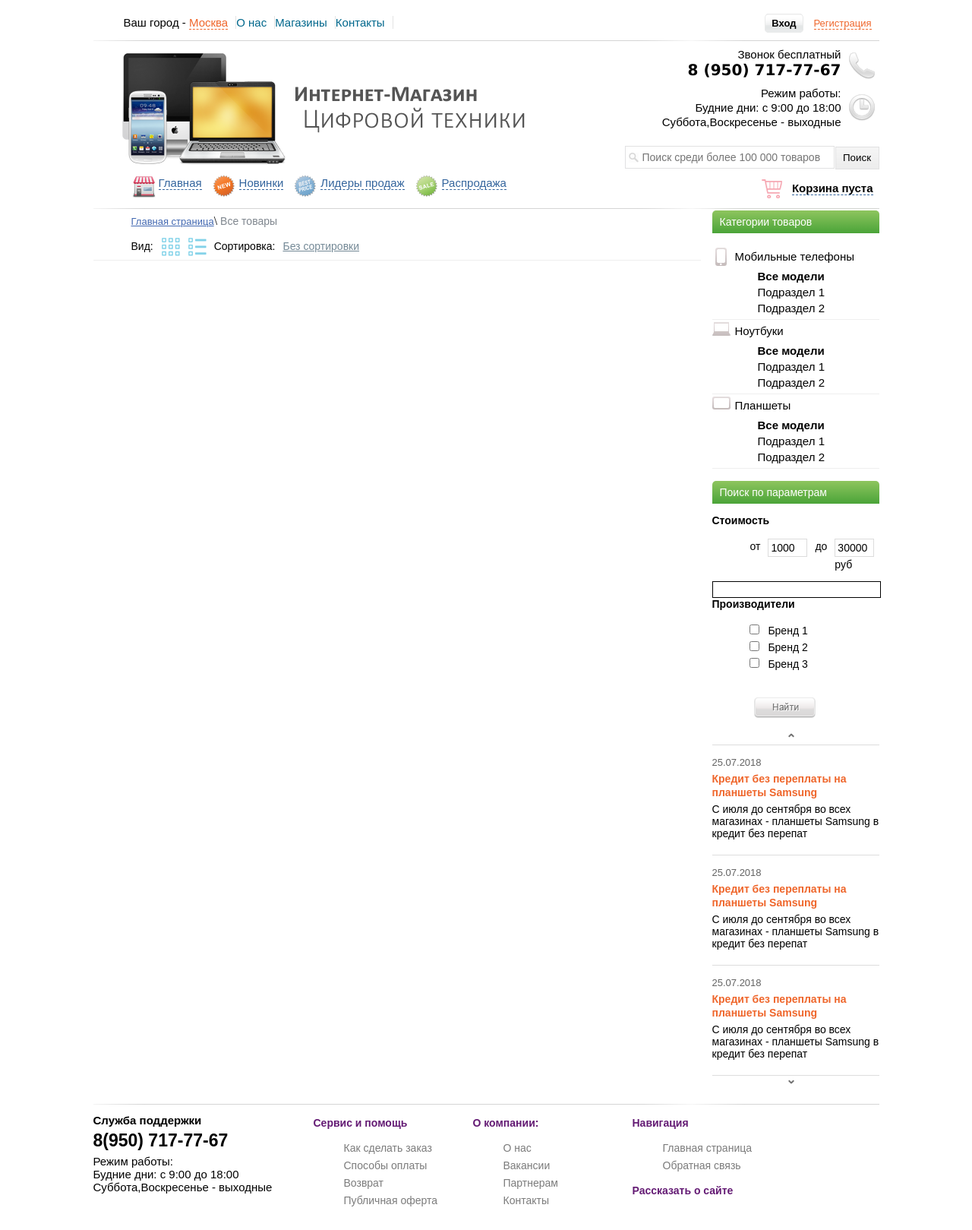
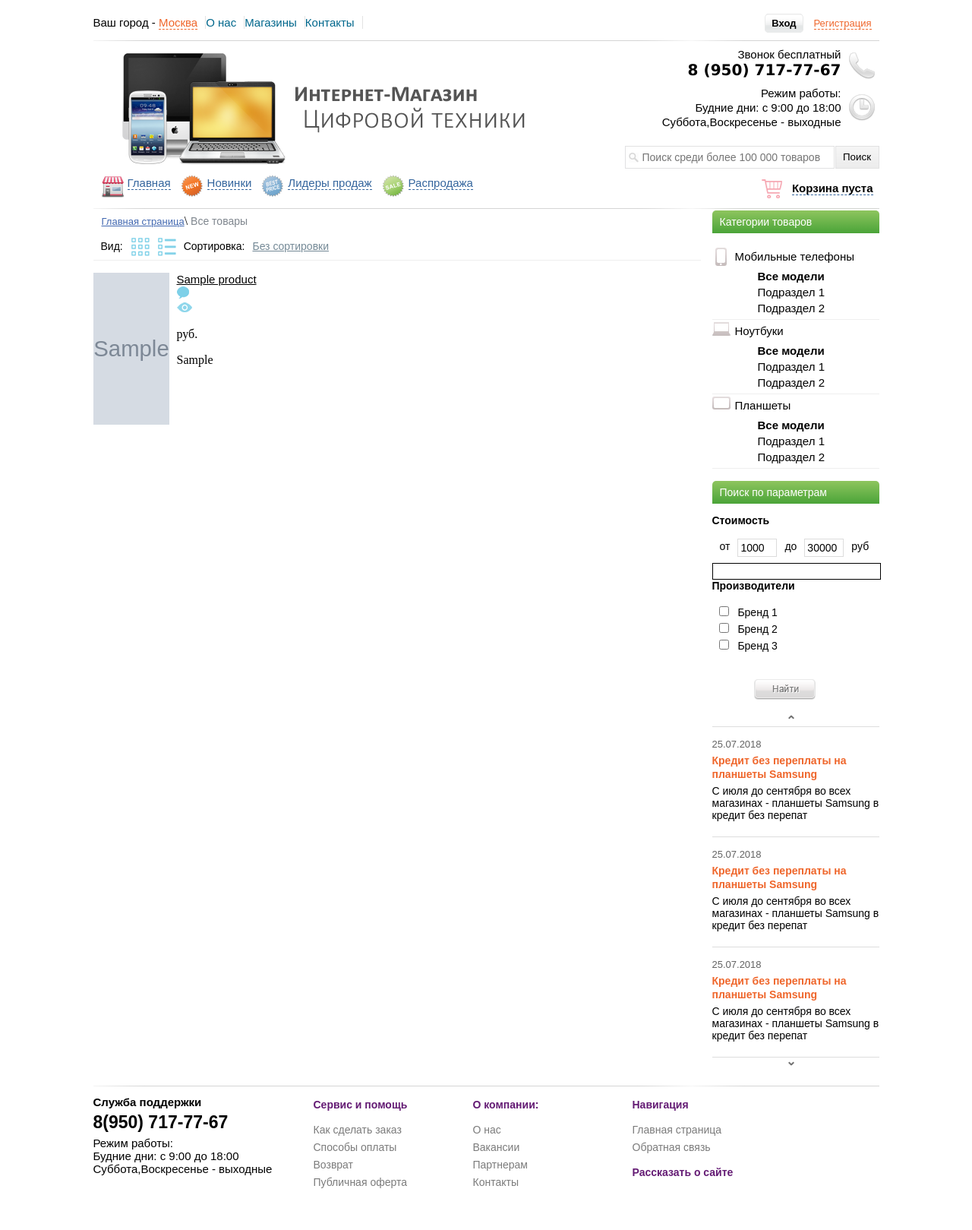
Before and after one commit to Anna-Eliseeva/internet_shop-php, a PHP site: page / in a window 1280 px wide. Shown: the whole page at 76% size. After the commit the page ends 1564 px from the top, so only its background shows below. Run offline with PHP 8.4, Linux system fonts and the light colour scheme; tables that the repository leaves empty or names only in its code hold one stand-in row (values such as "Sample post"); grey boxes marked "Sample" are stand-in pictures; some libraries are stand-ins or nearby versions.

Commit message:
Вывод товаров из БД на страницу.

```diff
--- /dev/null
+++ b/css/helper.css
@@ -0,0 +1,11 @@
+.padding-left-11 {
+    padding-left: 11px;
+}
+
+.padding-left-40 {
+    padding-left: 40px;
+}
+
+.cursor-pointer {
+    cursor: pointer;
+}
--- a/css/reset.css
+++ b/css/reset.css
@@ -0,0 +1,3 @@
+ul {
+    padding-left: 0;
+}
--- a/css/style.css
+++ b/css/style.css
@@ -5,7 +5,7 @@
 #block-body {
     width: 1035px;
     height: auto;
-   /* border: 1px solid black; */
+    /* border: 1px solid black; */
     margin: 0 auto;
 }
 
@@ -76,7 +76,7 @@
 
 }
 
-#reg-auth-title a.top-auth{
+#reg-auth-title a.top-auth {
     color: black;
     font: bold 13px sans-serif;
     text-decoration: none;
@@ -89,12 +89,12 @@
     border-radius: 5px;
 }
 
-#reg-auth-title a.top-auth:hover{
+#reg-auth-title a.top-auth:hover {
     background: url("/img/auth-butt-bg-move.png");
     cursor: pointer;
 }
 
-#reg-auth-title a{
+#reg-auth-title a {
     color: #EF662B;
     font: 13px sans-serif;
     text-decoration: none;
@@ -102,7 +102,7 @@
     border-bottom: 1px dashed #EF662B;
 }
 
-#reg-auth-title a:hover{
+#reg-auth-title a:hover {
     border-bottom: none;
 }
 
@@ -148,14 +148,14 @@
 }
 
 #block-search {
-   /* border: 1px solid black;*/
+    /* border: 1px solid black;*/
     width: 345px;
     height: auto;
     margin-left: 700px;
     margin-top: 23px;
 }
 
-#block-search span{
+#block-search span {
     width: 13px;
     height: 13px;
     background: url("/img/icon-search.png");
@@ -173,6 +173,8 @@
 }
 
 #button-search {
+    position: relative;
+    bottom: 1px;
     width: 58px;
     height: 30px;
     border: 1px solid #E1E1E2;
@@ -192,12 +194,12 @@
     margin-top: 10px;
 }
 
-#top-menu li{
+#top-menu li {
     float: left;
-    margin-left: 10px;
+    margin-left: 9px;
 }
 
-#top-menu a{
+#top-menu a {
     font: 15px sans-serif;
     color: #34659D;
     margin-left: 4px;
@@ -206,12 +208,12 @@
     border-bottom: 1px dashed #34659D;
 }
 
-#top-menu a:hover{
+#top-menu a:hover {
     color: #EF662B;
     border-bottom: 1px dashed #EF662B;
 }
 
-#top-menu img{
+#top-menu img {
     float: left;
     margin-top: -3px;
 }
@@ -223,7 +225,7 @@
     margin-right: 3px;
 }
 
-#block-basket a{
+#block-basket a {
     font: bold 15px sans-serif;
     text-decoration: none;
     margin-left: 40px;
@@ -231,11 +233,11 @@
     color: black;
 }
 
-#block-basket a:hover{
+#block-basket a:hover {
     border-bottom: none;
 }
 
-#block-basket img{
+#block-basket img {
     position: absolute;
     margin-top: -3px;
 }
@@ -260,17 +262,17 @@
     padding-left: 10px;
     padding-top: 7px;
     padding-bottom: 7px;
-    color:white;
+    color: white;
     background: url("/img/grd-title.png");
     border-radius: 5px 5px 0 0;
 }
 
-#block-category >ul > li{
+#block-category > ul > li {
     margin-left: -40px;
     border-bottom: 1px solid #EFEFEF;
 }
 
-#block-category >ul > li > a{
+#block-category > ul > li > a {
     font: 15px sans-serif;
     padding-top: 6px;
     padding-bottom: 6px;
@@ -279,7 +281,7 @@
     cursor: pointer;
 }
 
-#block-category >ul > li > a:hover{
+#block-category > ul > li > a:hover {
     background-color: #EEEEEE;
 }
 
@@ -307,17 +309,17 @@
     margin-bottom: 5px;
 }
 
-.category-section li{
+.category-section li {
     margin-top: 3px;
 }
 
-.category-section a{
+.category-section a {
     font: 15px sans-serif;
     text-decoration: none;
     color: black;
 }
 
-.category-section a:hover{
+.category-section a:hover {
     text-decoration: underline;
 }
 
@@ -362,14 +364,14 @@
     clear: both;
 }
 
-.checkboxbrand li {
+.checkbox-brand li {
     font: 14px sans-serif;
     margin-left: 5px;
     margin-top: 3px;
 
 }
 
-.checkboxbrand input{
+.checkbox-brand input {
     margin-right: 8px;
 }
 
@@ -383,11 +385,11 @@
     margin-left: 55px;
 }
 
-#button-param-search:hover{
+#button-param-search:hover {
     background: url("/img/button-search-hover.png");
 }
 
-#button-param-search:active{
+#button-param-search:active {
     background: url("/img/button-search-active.png");
 }
 
@@ -398,34 +400,34 @@
     margin-bottom: 15px;
 }
 
-#newsticker {
+#new-sticker {
     width: 220px;
     border-top: 1px solid #DDDDDD;
 }
 
-#newsticker p{
+#new-sticker p {
     font: 14px sans-serif;
     margin-top: 5px;
     margin-bottom: 5px;
 }
 
-#newsticker li{
+#new-sticker li {
     border-bottom: 1px solid #DDDDDD;
     padding-top: 15px;
     padding-bottom: 15px;
 }
 
-#newsticker a{
+#new-sticker a {
     color: #EF662B;
     font: bold 14px sans-serif;
     text-decoration: none;
 }
 
-#newsticker a:hover{
+#new-sticker a:hover {
     text-decoration: underline;
 }
 
-#newsticker span{
+#new-sticker span {
     font: 13px sans-serif;
     padding-bottom: 5px;
     color: #636363;
@@ -455,17 +457,17 @@
     margin-top: 10px;
 }
 
-#footer-phone h4{
+#footer-phone h4 {
     font: bold 15px sans-serif;
     margin: 0;
 }
 
-#footer-phone h3{
+#footer-phone h3 {
     font: bold 23px sans-serif;
     margin: 5px 0;
 }
 
-#footer-phone p{
+#footer-phone p {
     font: 15px sans-serif;
     margin: 5px 0;
 }
@@ -476,23 +478,23 @@
     margin-left: 10px;
 }
 
-.footer-list li{
+.footer-list li {
     margin-top: 5px;
 }
 
-.footer-list p{
+.footer-list p {
     font: bold 14px sans-serif;
     margin-bottom: 10px;
     color: #641B74;
 }
 
-.footer-list a{
+.footer-list a {
     font: 14px sans-serif;
     text-decoration: none;
     color: #7B7B7B;
 }
 
-.footer-list a:hover{
+.footer-list a:hover {
     text-decoration: underline;
 }
 
@@ -506,16 +508,16 @@
     margin-top: 5px;
 }
 
-#nav-breadcrumbs a{
-   font: 13px sans-serif;
+#nav-breadcrumbs a {
+    font: 13px sans-serif;
     color: #4268B1;
 }
 
-#nav-breadcrumbs a:hover{
+#nav-breadcrumbs a:hover {
     color: #E20000;
 }
 
-#nav-breadcrumbs span{
+#nav-breadcrumbs span {
     color: #7F868E;
     font: 14px sans-serif;
 }
@@ -529,10 +531,6 @@
     float: left;
     margin-left: 10px;
     font: 14px sans-serif;
-}
-
-#nav-breadcrumbs a{
-    margin-left: 50px;
 }
 
 #option-list img {
@@ -561,12 +559,46 @@
     margin-left: -10px;
 }
 
-#sorting-list a{
+#sorting-list a {
     font: 15px sans-serif;
     text-decoration: none;
     color: black;
 }
 
-#sorting-list a:hover{
+#sorting-list a:hover {
     text-decoration: underline;
 }
+
+.style-title-grid {
+    margin-top: 0;
+    margin-bottom: 0;
+}
+
+.style-title-grid a {
+    color: black;
+}
+
+.block-product {
+    /*border: 1px solid black;*/
+    width: 380px;
+    float: left;
+    height: 230px;
+}
+
+.block-images-grid {
+    float: left;
+    width: auto;
+    height: 230px;
+    margin-right: 10px;
+}
+
+.block-images-grid img {
+    height: 200px;
+    width: 100px;
+}
+
+.product-title-link {
+    font: 15px sans-serif;
+    color: #0A83AB;
+    text-decoration: underline;
+}
--- a/include/block-category.php
+++ b/include/block-category.php
@@ -1,34 +1,40 @@
 <div id="block-category">
 <p class="header-title">Категории товаров</p>
     <!-- Разделы категорий-->
-    <ul>
+    <ul class="padding-left-40">
         <li>
             <a><img src="/img/mobile-icon.gif" alt="Мобильный телефон" id="mobile-img">Мобильные телефоны</a>
-            <ul class="category-section">
+            <ul class="category-section padding-left-40">
                 <li>
                     <a href=""><strong>Все модели</strong></a>
+                    <ul>
                         <li><a href="">Подраздел 1</a></li>
                         <li><a href="">Подраздел 2</a></li>
+                    </ul>
                 </li>
             </ul>
         </li>
         <li>
             <a><img src="/img/book-icon.gif" alt="Ноутбук" id="book-img">Ноутбуки</a>
-            <ul class="category-section">
+            <ul class="category-section padding-left-40">
                 <li>
                     <a href=""><strong>Все модели</strong></a>
+                    <ul>
                         <li><a href="">Подраздел 1</a></li>
                         <li><a href="">Подраздел 2</a></li>
+                    </ul>
                 </li>
             </ul>
         </li>
         <li>
             <a><img src="/img/table-icon.gif" alt="Планшет" id="table-img">Планшеты</a>
-            <ul class="category-section">
+            <ul class="category-section padding-left-40">
                 <li>
                     <a href=""><strong>Все модели</strong></a>
+                    <ul>
                         <li><a href="">Подраздел 1</a></li>
                         <li><a href="">Подраздел 2</a></li>
+                    </ul>
                 </li>
             </ul>
         </li>
--- a/include/block-footer.php
+++ b/include/block-footer.php
@@ -1,7 +1,6 @@
 <div id="block-footer">
-    <div id="bottom-line">
+    <div id="bottom-line"></div>
 
-    </div>
     <div id="footer-phone">
         <h4>Служба поддержки</h4>
         <h3>8(950) 717-77-67</h3>
@@ -11,6 +10,7 @@
             Суббота,Воскресенье - выходные
         </p>
     </div>
+
     <div class="footer-list">
         <p>Сервис и помощь</p>
         <ul>
@@ -20,6 +20,7 @@
             <li><a href="">Публичная оферта</a> </li>
         </ul>
     </div>
+
     <div class="footer-list">
         <p>О компании:</p>
         <ul>
@@ -29,6 +30,7 @@
             <li><a href="">Контакты</a> </li>
         </ul>
     </div>
+
     <div class="footer-list">
         <p>Навигация</p>
         <ul>
@@ -45,7 +47,10 @@
                     var h=d[g]('body')[0];
                     h.appendChild(s);
                 }})();</script>
-        <div class="pluso" data-background="#ebebeb" data-options="big,square,line,horizontal,counter,theme=04"
-             data-services="vkontakte,odnoklassniki,facebook,twitter,google,moimir,email,print"></div>
+        <div class="pluso"
+             data-background="#ebebeb"
+             data-options="big,square,line,horizontal,counter,theme=04"
+             data-services="vkontakte,odnoklassniki,facebook,twitter,google,moimir,email,print"
+        ></div>
     </div>
 </div>
--- a/include/block-header.php
+++ b/include/block-header.php
@@ -4,22 +4,25 @@
     <div id="header-top-block">
         <!-- Список с навигацией -->
         <ul id="header-top-menu">
-            <li>Ваш город - <span>Москва</span></li>
+            <li>Ваш город - <span class="cursor-pointer">Москва</span></li>
             <li><a href="o-nas.php"> О нас </a></li>
             <li><a href="shop.php"> Магазины </a></li>
             <li><a href="contacts.php"> Контакты </a></li>
         </ul>
+
         <!-- Вход и регистрация -->
         <p id="reg-auth-title">
             <a href="auth.php" class="top-auth">Вход</a>
             <a href="register.php" class="top-register">Регистрация</a>
         </p>
     </div>
+
     <!-- Линия -->
-    <div id="top-line">
-    </div>
+    <div id="top-line"></div>
+
     <!-- Логтип -->
     <img  id="img-logo" src="/img/logo.png" alt="логотип">
+
     <!-- Информационный блок -->
     <div id="personal-info">
         <p>Звонок бесплатный</p>
@@ -30,6 +33,7 @@
         <p align="right">Суббота,Воскресенье - выходные</p>
         <img src="/img/time-icon.png" alt="часы работы">
     </div>
+
     <!-- Поисковой блок-->
     <div id="block-search">
         <form action="search.php?q=" method="get">
@@ -39,34 +43,35 @@
         </form>
     </div>
 </div>
+
 <!-- Верхнее меню-->
 <div id="top-menu">
     <ul>
         <li>
-            <img src="/img/shop.png">
+            <img src="/img/shop.png" alt="shop">
             <a href="/index.php">Главная</a>
         </li>
         <li>
-            <img src="/img/new-32.png">
+            <img src="/img/new-32.png" alt="new">
             <a href="">Новинки</a>
         </li>
 
         <li>
-            <img src="/img/bestprice-32.png">
+            <img src="/img/bestprice-32.png" alt="bestprice">
             <a href="">Лидеры продаж</a>
         </li>
         <li>
-            <img src="/img/sale-32.png">
+            <img src="/img/sale-32.png" alt="sale">
             <a href="">Распродажа</a>
         </li>
     </ul>
+
     <!-- Корзина -->
     <p id="block-basket">
-        <img src="/img/cart-icon.png">
+        <img src="/img/cart-icon.png" alt="cart">
         <a href="">Корзина пуста</a>
     </p>
+
     <!-- Линия отступа -->
-    <div id="nav-line">
-
-    </div>
+    <div id="nav-line"></div>
 </div>
--- a/include/block-news.php
+++ b/include/block-news.php
@@ -1,17 +1,20 @@
 <div id="block-news">
     <img class="scroll" id="news-prev" src="/img/img-prev.png" alt="начало новости">
-    <div id="newsticker">
+
+    <div id="new-sticker">
         <ul>
             <li>
                 <span>25.07.2018</span>
                 <a href="">Кредит без переплаты на планшеты Samsung</a>
                 <p>С июля до сентября во всех магазинах - планшеты Samsung в кредит без перепат</p>
             </li>
+
             <li>
                 <span>25.07.2018</span>
                 <a href="">Кредит без переплаты на планшеты Samsung</a>
                 <p>С июля до сентября во всех магазинах - планшеты Samsung в кредит без перепат</p>
             </li>
+
             <li>
                 <span>25.07.2018</span>
                 <a href="">Кредит без переплаты на планшеты Samsung</a>
@@ -19,5 +22,6 @@
             </li>
         </ul>
     </div>
+
     <img class="scroll" id="news-next" src="/img/img-next.png" alt="конец новости">
 </div>
--- a/include/block-parameter.php
+++ b/include/block-parameter.php
@@ -1,19 +1,22 @@
 <div id="block-parameter">
     <p class="header-title">Поиск по параметрам</p>
     <p class="title-filter">Стоимость</p>
+
     <form action="search-filter.php" method="get">
         <div id="block-input-price">
             <ul>
                 <li><p>от</p></li>
-                <li><input type="text" id="start-price" name="start_price" value="1000"></li>
+                <li><label><input type="text" id="start-price" name="start_price" value="1000"></label></li>
                 <li><p>до</p></li>
-                <li><input type="text" id="end-price" name="end_price" value="30000"></li>
+                <li><label><input type="text" id="end-price" name="end_price" value="30000"></label></li>
                 <li><p>руб</p></li>
             </ul>
         </div>
+
         <div id="blocktrackbar"></div>
         <p class="title-filter">Производители</p>
-        <ul class="checkboxbrand">
+
+        <ul class="checkbox-brand">
             <li>
                 <input type="checkbox" id="checkbrand1">
                 <label for="checkbrand1">Бренд 1</label>
@@ -27,6 +30,7 @@
                 <label for="checkbrand3">Бренд 3</label>
             </li>
         </ul>
+
         <input type="submit" name="submit" id="button-param-search" value="">
     </form>
 </div>
--- /dev/null
+++ b/include/db_connect.php
@@ -0,0 +1,2 @@
+<?php
+$dbh = new PDO('mysql:dbname=shop;host=127.0.0.1', 'root', 'lancer52662699');
--- a/index.php
+++ b/index.php
@@ -1,3 +1,9 @@
+<?php
+require_once  __DIR__ .  '/include/db_connect.php';
+$stmt = $dbh->query('SELECT * FROM `product`');
+$productList = $stmt->fetchAll(PDO::FETCH_ASSOC);
+?>
+
 <!doctype html>
 <html lang="en">
 <head>
@@ -6,6 +12,7 @@
           content="width=device-width, user-scalable=no, initial-scale=1.0, maximum-scale=1.0, minimum-scale=1.0">
     <meta http-equiv="X-UA-Compatible" content="ie=edge">
     <link rel="stylesheet" href="css/reset.css">
+    <link rel="stylesheet" href="css/helper.css">
     <link rel="stylesheet" href="css/style.css">
     <script type="text/javascript" src="/js/jquery-1.8.2.min.js"></script>
     <script type="text/javascript" src="/js/jcarousellite_1.0.1.js"></script>
@@ -14,9 +21,8 @@
 </head>
 <body>
 <div id="block-body">
-    <?php
-        require_once __DIR__ . '/include/block-header.php';
-        ?>
+    <?php require_once __DIR__ . '/include/block-header.php'; ?>
+
     <div id="block-right">
         <?php
         require_once  __DIR__ . '/include/block-category.php';
@@ -24,9 +30,10 @@
         require_once  __DIR__ . '/include/block-news.php';
         ?>
     </div>
+
     <div id="block-content">
         <div id="block-sorting">
-            <p id="nav-breadcrumbs">
+            <p id="nav-breadcrumbs" class="padding-left-11">
                 <a href="/index.php">Главная страница</a>\
                 <span>Все товары</span>
             </p>
@@ -47,10 +54,39 @@
                 </li>
             </ul>
         </div>
+        <?php if (count($productList)): ?>
+            <ul>
+                <?php foreach ($productList as $product): ?>
+                    <li class="block-product">
+                        <div class="block-images-grid">
+                            <img src="/uploads_image/<?= $product['image'] ?>" />
                         </div>
-    <?php
-    require_once __DIR__ . '/include/block-footer.php';
-    ?>
+
+                        <p class="style-title-grid">
+                            <a class="product-title-link"><?= $product['title'] ?></a>
+                        </p>
+
+                        <ul class="reviews-and-counts-grid">
+                            <li><img src="/img/comment-icon.png"></li>
+                            <li><img src="/img/eye-icon.png"></li>
+                        </ul>
+
+                        <a class="add-cart-style-grid"></a>
+
+                        <p class="style-price-grid">
+                            <strong></strong>
+                            руб.
+                        </p>
+
+                        <div class="mini-features">
+                            <?= $product['mini_features'] ?>
+                        </div>
+                    </li>
+                <?php endforeach; ?>
+            </ul>
+        <?php endif; ?>
+
+    <?php require_once __DIR__ . '/include/block-footer.php'; ?>
 </div>
 </body>
 </html>
```
Also changed, not shown: js/shop-script.js (+7 -8 lines). Lines whose indentation alone changed are shown as unchanged.
